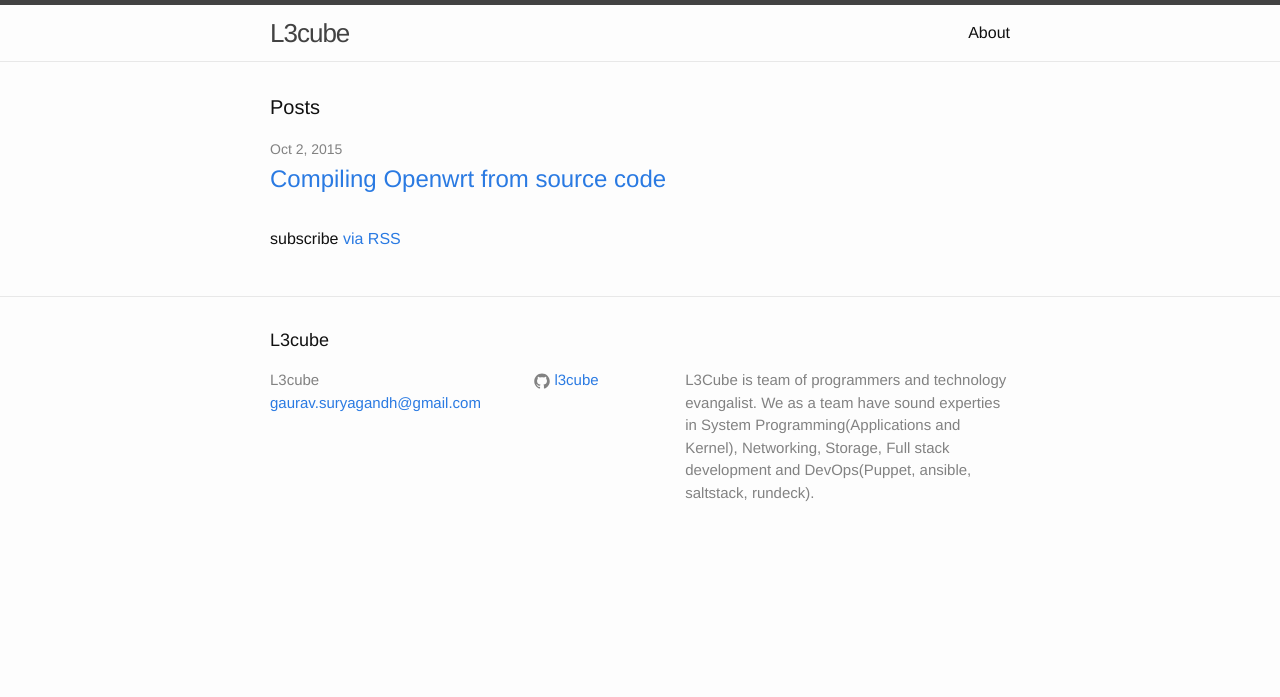
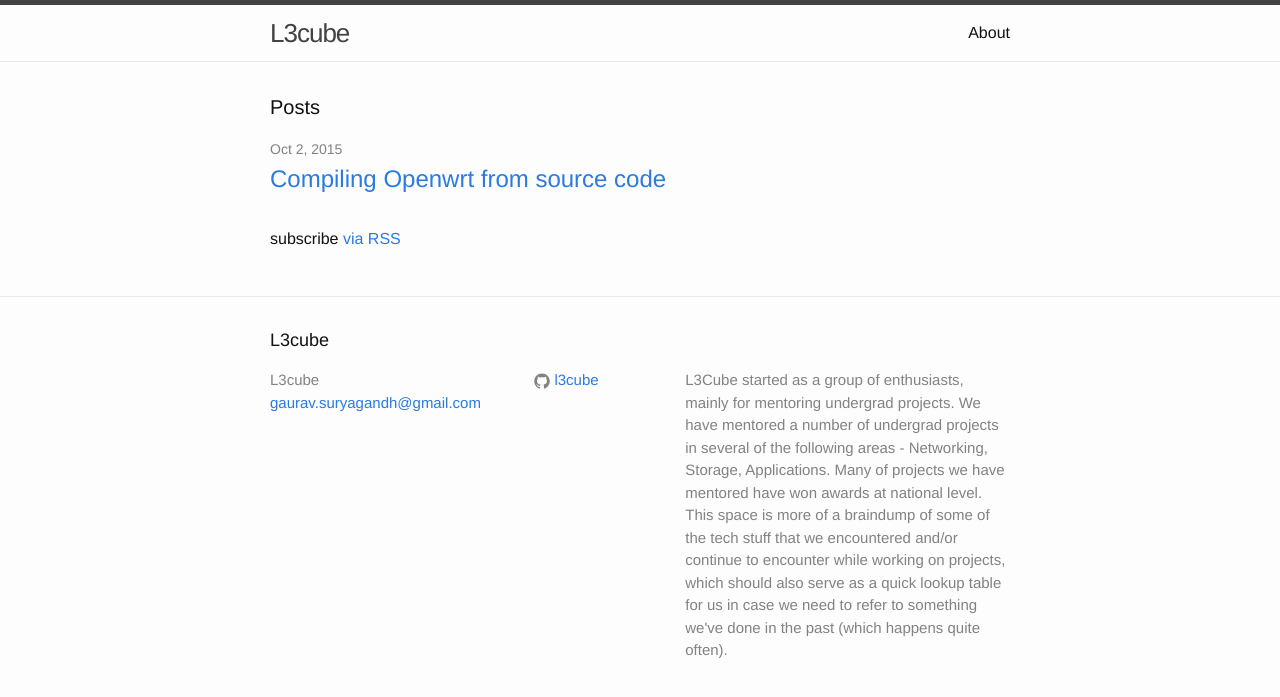
Before and after one commit to l3cube/l3cube.github.io, a Jekyll site: the page built from index.html, in a window 1280 px wide. Shown: the top 697 px of the page. Built offline with Jekyll 4.4.1, drawn with Linux system fonts in a browser that asks for light colours.

Commit message:
- updated _config.ml description

```diff
--- a/_config.yml
+++ b/_config.yml
@@ -3,10 +3,14 @@ title: L3cube
 email: gabhijit@gmail.com
 email: gaurav.suryagandh@gmail.com
 description: > # this means to ignore newlines until "baseurl:"
-  L3Cube is team of programmers and technology evangalist. We
-  as a team have sound experties in System Programming(Applications and
-  Kernel), Networking, Storage, Full stack development and DevOps(Puppet,
-  ansible, saltstack, rundeck).
+  L3Cube started as a group of enthusiasts, mainly for mentoring undergrad
+  projects. We have mentored a number of undergrad projects in several of the
+  following areas - Networking, Storage, Applications. Many of projects
+  we have mentored have won awards at national level. This space is more
+  of a braindump of some of the tech stuff that we encountered and/or
+  continue to encounter while working on projects, which should also serve as
+  a quick lookup table for us in case we need to refer to something we've done
+  in the past (which happens quite often).
 baseurl: "" # the subpath of your site, e.g. /blog/
 url: "http://yourdomain.com" # the base hostname & protocol for your site
 #twitter_username: jekyllrb
```
